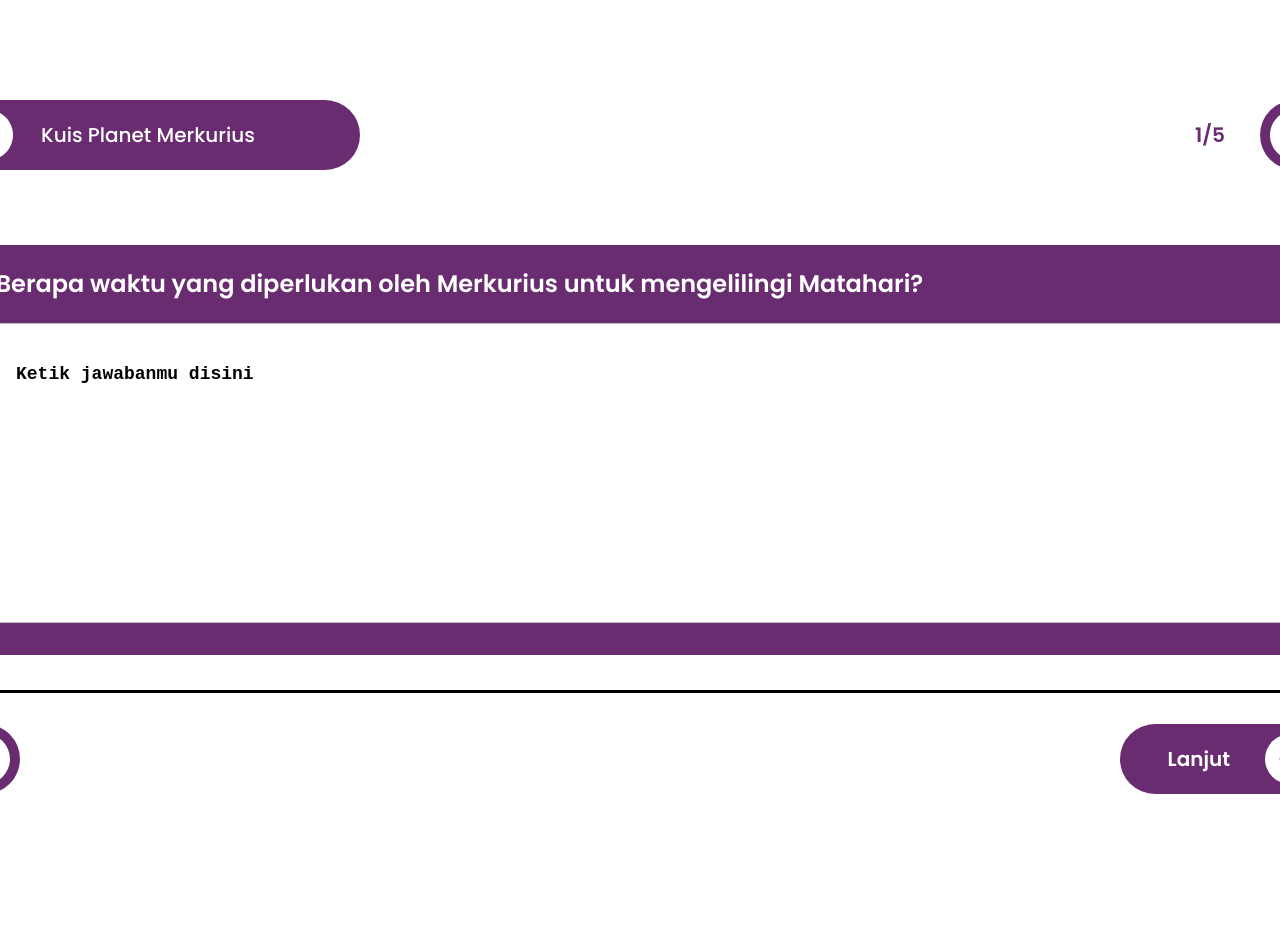
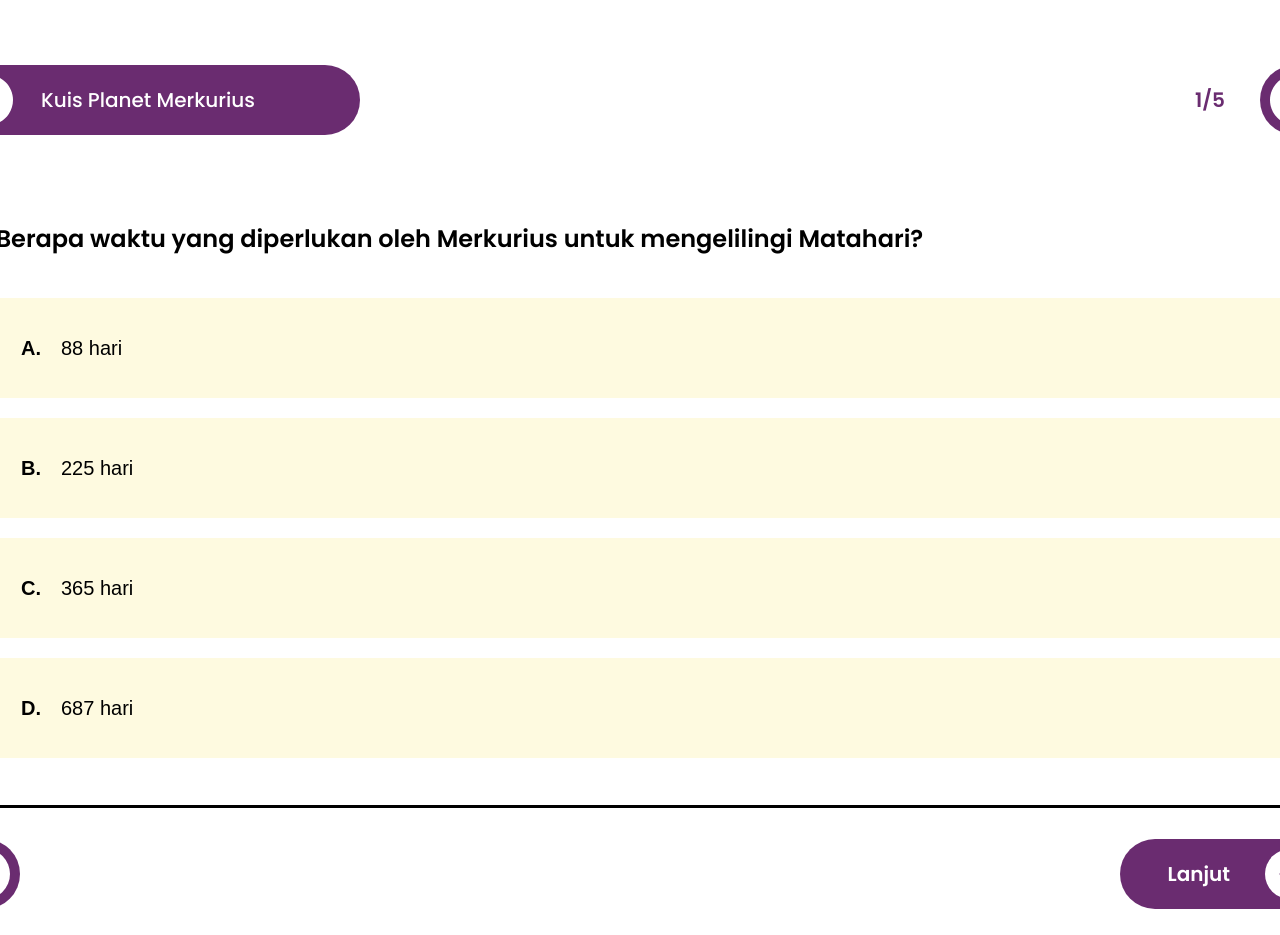
Before and after one commit to Jolangalifk/unisains-project, a Vue app: page /course/module/quiz in a window 1280 px wide. Shown: the top 935 px of the page. Built offline with nearby package versions, Linux system fonts and the light colour scheme; no server answers.

Commit message:
add:[DAG]slicing front end quiz

```diff
--- a/src/components/QuizQuestion.vue
+++ b/src/components/QuizQuestion.vue
@@ -4,7 +4,12 @@
             <p>1. Berapa waktu yang diperlukan oleh Merkurius untuk mengelilingi Matahari?</p>
         </div>
         <div class="input-container">
-            <textarea name="essayInput" id="" cols="30" rows="10" placeholder="Ketik jawabanmu disini"></textarea>
+            <div class="multiple-choice">
+                <button class="btn btn-primary">A. <span>88 hari</span></button>
+                <button class="btn btn-primary">B. <span>225 hari</span></button>
+                <button class="btn btn-primary">C. <span>365 hari</span></button>
+                <button class="btn btn-primary">D. <span>687 hari</span></button>
+            </div>
         </div>
     </div>
 </template>
@@ -12,13 +17,11 @@
 <style scoped>
 .container-question {
     width: 100%;
-    height: 410px;
+    height: 570px;
     display: flex;
     flex-direction: column;
     align-items: center;
-    margin-top: 60px;
-    border-radius: 20px;
-    background-color: #6A2C70;
+    margin-top: 50px;
 }
 
 .quiz-question {
@@ -30,9 +33,11 @@
 }
 
 .quiz-question p {
+    width: 100%;
+    height: fit-content;
     font-size: 24px;
     font-weight: 600;
-    color: #fff;
+    color: #000000;
 }
 
 .input-container {
@@ -42,25 +47,50 @@
     flex-direction: column;
     align-items: center;
 }
-.input-container textarea {
-    width: 1330px;
-    height: 300px;
-    border: 1px solid #c1c1c1;
-    border-radius: 20px;
-    padding: 40px;
-    font-size: 18px;
+
+.multiple-choice {
+    width: 100%;
+    height: 100%;
+    display: flex;
+    flex-direction: column;
+    align-items: flex-start;
+    margin-top: 20px;
+}
+
+.multiple-choice button {
+    width: 100%;
+    height: 100px;
+    margin-bottom: 10px;
+    display: flex;
+    align-items: center;
+    justify-content: start;
+    align-content: start;
+    font-size: 20px;
     font-weight: 600;
     color: #000000;
-    resize: none;
+    background-color: #FEFAE0;
+    border: 1px solid #FEFAE0;
+    border-radius: 10px;
+    padding-left: 70px;
+    margin-bottom: 20px;
 }
 
-.input-container textarea::placeholder {
-    font-size: 18px;
-    font-weight: 600;
-    color: #000;
+.multiple-choice button span {
+    margin-left: 20px;
 }
 
-.input-container textarea:focus {
-    outline: none;
+.multiple-choice button:hover {
+    background-color: #6A2C70;
+    color: #FFFFFF;
+}
+
+.multiple-choice button:active {
+    background-color: #6A2C70;
+    color: #FFFFFF;
+}
+
+.multiple-choice button:focus {
+    background-color: #6A2C70;
+    color: #FFFFFF;
 }
 </style>
--- a/src/views/QuizView.vue
+++ b/src/views/QuizView.vue
@@ -104,7 +104,7 @@ export default {
     flex-direction: row;
     align-items: center;
     justify-content: start;
-    margin-top: 85px;
+    margin-top: 50px;
 }
 
 .title-course-icon{
```
